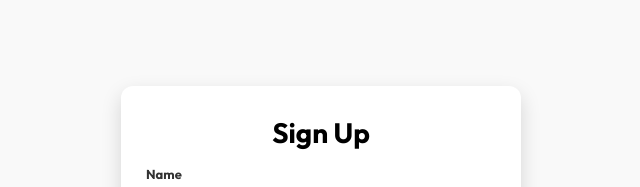
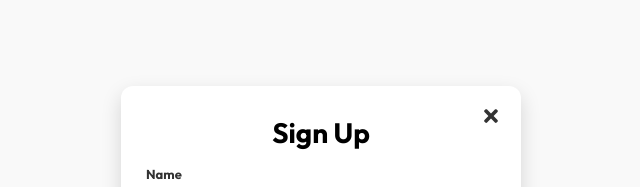
Before and after one commit to Shoaib-Akhtarx11/Smart-Hotel-Booking-System, a React (Vite) app: page /register in a window 1280 px wide. Shown: the top 187 px of the page, without its empty margins (319-959 px from the left). Built offline with nearby package versions, Linux system fonts and the light colour scheme; a web font is replaced by a local one.

Commit message:
Cross functionality

```diff
--- a/src/components/auth/Login.jsx
+++ b/src/components/auth/Login.jsx
@@ -1,11 +1,15 @@
 import React, { useState } from "react";
-import { Link } from "react-router-dom";
+import { Link,useNavigate } from "react-router-dom";
+import { FaTimes } from "react-icons/fa";
 
 
 const Login = ({ onSuccess, onSwitchToRegister }) => {
   const [email, setEmail] = useState("");
   const [password, setPassword] = useState("");
   const [error, setError] = useState("");
+
+
+  const navigate = useNavigate();
 
   const handleSubmit = (e) => {
     e.preventDefault();
@@ -32,6 +36,13 @@ const Login = ({ onSuccess, onSwitchToRegister }) => {
   return (
     <div style={styles.container}>
       <div style={styles.box}>
+      <button
+          onClick={() => navigate("/")}
+          style={styles.closeButton}
+          aria-label="Close"
+        >
+          <FaTimes />
+        </button>
         <h2 style={styles.title}>Login</h2>
 
         {error && <p style={styles.error}>{error}</p>}
@@ -87,6 +98,7 @@ const styles = {
     padding: "20px",
   },
   box: {
+    position: "relative",
     backgroundColor: "#fff",
     padding: "40px 30px",
     borderRadius: "12px",
@@ -147,6 +159,22 @@ const styles = {
     marginBottom: "10px",
     fontSize: "14px",
   },
+
+  closeButton: {
+    position: "absolute",
+    top: "15px",
+    right: "15px",
+    background: "none",
+    border: "none",
+    fontSize: "20px",
+    cursor: "pointer",
+    color: "#333",
+    display: "flex",
+    alignItems: "center",
+    justifyContent: "center",
+    padding: "5px",
+    transition: "color 0.2s",
+  },
 };
 
 export default Login;
--- a/src/components/auth/Register.jsx
+++ b/src/components/auth/Register.jsx
@@ -1,6 +1,6 @@
 import React, { useState } from "react";
 import { useNavigate } from "react-router-dom";
-
+import { FaTimes } from "react-icons/fa";
 
 const Register = ({ onSwitchToLogin }) => {
   const navigate = useNavigate();
@@ -11,6 +11,8 @@ const Register = ({ onSwitchToLogin }) => {
   const [confirmPassword, setConfirmPassword] = useState("");
   const [error, setError] = useState("");
   const [success, setSuccess] = useState("");
+
+
 
   const handleSubmit = (e) => {
     e.preventDefault();
@@ -74,6 +76,15 @@ const Register = ({ onSwitchToLogin }) => {
   return (
     <div style={styles.container}>
       <div style={styles.box}>
+
+       <button
+                onClick={() => navigate("/")}
+                style={styles.closeButton}
+                aria-label="Close"
+              >
+                <FaTimes />
+              </button>
+
         <h2 style={styles.title}>Sign Up</h2>
 
         {error && <p style={styles.error}>{error}</p>}
@@ -160,6 +171,7 @@ const styles = {
     background: "#f9f9f9",
   },
   box: {
+    position: "relative",
     backgroundColor: "#fff",
     padding: "30px 25px",
     borderRadius: "12px",
@@ -224,6 +236,21 @@ const styles = {
     marginBottom: "10px",
     fontSize: "13px",
   },
+    closeButton: {
+    position: "absolute",
+    top: "15px",
+    right: "15px",
+    background: "none",
+    border: "none",
+    fontSize: "20px",
+    cursor: "pointer",
+    color: "#333",
+    display: "flex",
+    alignItems: "center",
+    justifyContent: "center",
+    padding: "5px",
+    transition: "color 0.2s",
+  },
 };
 
 export default Register;
```
